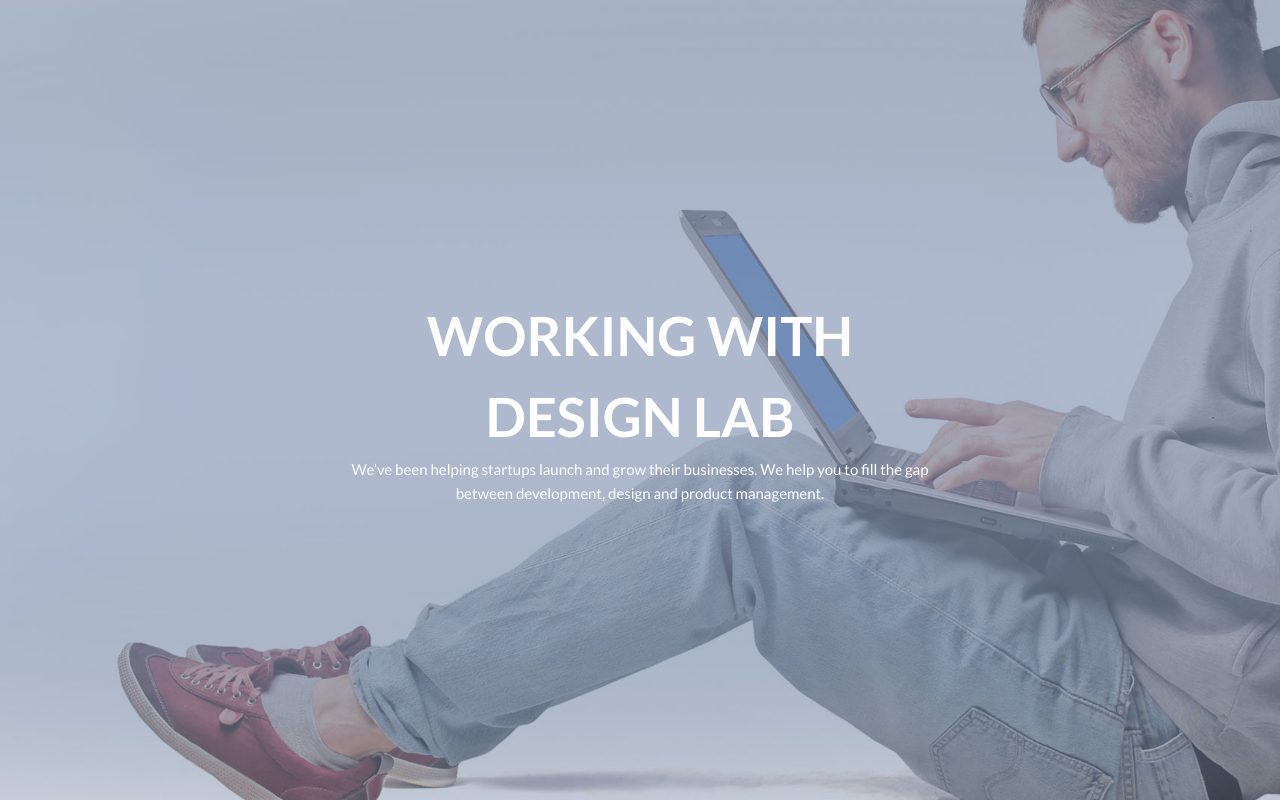
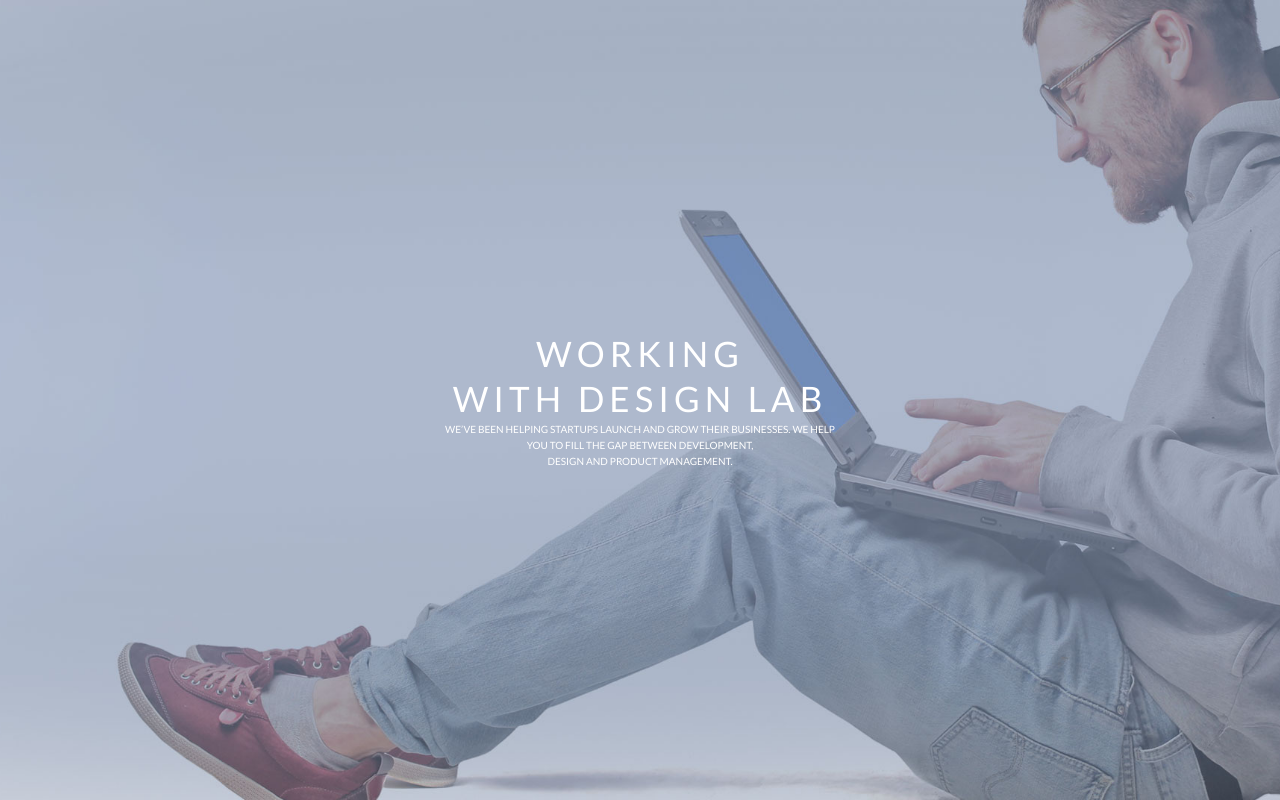
Before and after one commit to vanickas/myHTML, a plain HTML site: page index.html in a window 1280 px wide. Drawn offline with Linux system fonts and the light colour scheme.

Commit message:
v1.1 (playing with text)

```diff
--- a/assests/css/style.css
+++ b/assests/css/style.css
@@ -42,15 +42,17 @@ h1, h2, h3, h4, h5, h6 {
 }
 
 .intro__title {
-    font-size: 54px;
-    font-weight: 700;
+    font-size: 35px;
+    font-weight: 400;
     color: #fff;
     text-transform: uppercase;
-    line-height: 1.5;
+    line-height: 45px;
+    letter-spacing: 5px;
 }
 
 .intro__subtitle {
-    font-size: 15px;
+    font-size: 10px;
     font-weight: 400;
     color: #fff;
+    text-transform: uppercase;
 }
--- a/index.html
+++ b/index.html
@@ -15,8 +15,11 @@
     <div class="intro">
         <div class="container">
             <div class = "intro__inner">
-                <h1 class = "intro__title">Working with design lab</h1>
-                <h2 class = "intro__subtitle">We’ve been helping startups launch and grow their businesses. We help you to fill the gap between development, design and product management.</h2>
+                <h1 class = "intro__title">Working</h1>
+                <h1 class = "intro__title">With design lab</h1>
+                <h2 class = "intro__subtitle">We’ve been helping startups launch and grow their businesses. We help</h2>
+                <h2 class = "intro__subtitle">you to fill the gap between development,</h2>
+                <h2 class = "intro__subtitle">design and product management.</h2>
             </div>
         </div>
     </div>
```
